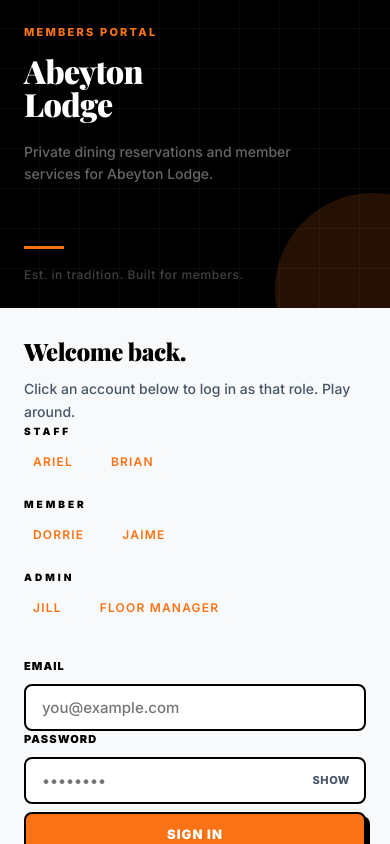
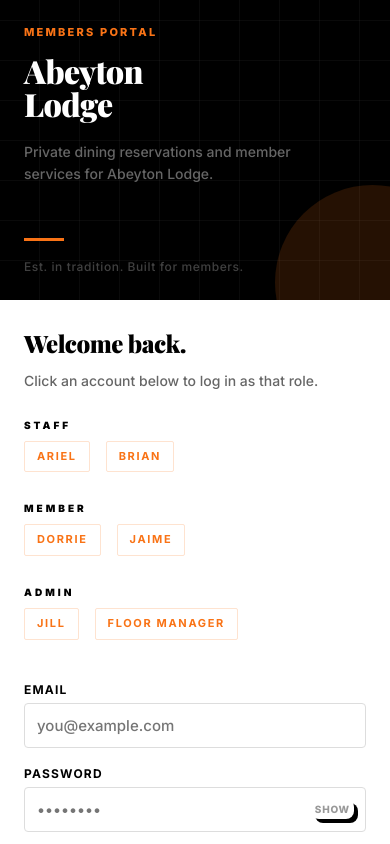
Before and after one commit to josdic1/aaa-frontend, a React (Vite) app: page /login in a window 390 px wide. Shown: the top 844 px of the page. Built offline with nearby package versions, Linux system fonts and the light colour scheme.

Commit message:
reuploading mobile hub jsx

```diff
--- a/src/pages/LoginPage.jsx
+++ b/src/pages/LoginPage.jsx
@@ -18,8 +18,6 @@ export function LoginPage() {
     setError("");
     setLoading(true);
 
-    // Resolve intended destination:
-    // 1. ?from= query param 2. location state 3. default home
     const queryParams = new URLSearchParams(location.search);
     const fromPath =
       queryParams.get("from") || location.state?.from?.pathname || "/";
@@ -39,6 +37,13 @@ export function LoginPage() {
     setPassword(p);
   };
 
+  // Helper to handle the boutique row data
+  const roleGroups = [
+    { role: "STAFF", names: ["Ariel", "Brian"] },
+    { role: "MEMBER", names: ["Dorrie", "Jaime"] },
+    { role: "ADMIN", names: ["Jill", "Floor Manager"] },
+  ];
+
   return (
     <div style={s.page}>
       {/* LEFT SECTION - Branding */}
@@ -55,30 +60,6 @@ export function LoginPage() {
           <div style={s.tagline}>
             Private dining reservations and member services for Abeyton Lodge.
           </div>
-
-          {/* Debug/Staff Links - Only visible in DEV */}
-          {import.meta.env.DEV && (
-            <div
-              style={{
-                marginTop: "20px",
-                display: "flex",
-                flexWrap: "wrap",
-                gap: "10px",
-              }}
-            >
-              {/* {["Staff1", "Staff2", "Sarah", "Jaime"].map((name) => (
-                <div
-                  key={name}
-                  style={s.debugLink}
-                  onClick={() =>
-                    fill(`${name.toLowerCase()}@josh.com`, "111111")
-                  }
-                >
-                  {name}
-                </div>
-              ))} */}
-            </div>
-          )}
         </div>
 
         <div style={s.leftFooter}>
@@ -92,26 +73,23 @@ export function LoginPage() {
         <div style={s.card}>
           <div style={s.cardHeader}>
             <h1
-              style={s.title}
-              onClick={
-                import.meta.env.DEV
-                  ? () => fill("josh@josh.com", "1111")
-                  : fill("josh@josh.com", "1111")
-              }
+              style={{ ...s.title, cursor: "pointer" }}
+              onClick={() => fill("josh@josh.com", "1111")}
             >
               Welcome back.
             </h1>
-            <p style={s.sub}>
-              Click an account below to log in as that role. Play around.
-            </p>
+            <p style={s.sub}>Click an account below to log in as that role.</p>
+
+            {/* BOUTIQUE HORIZONTAL ROWS */}
             <div
-              style={{ display: "flex", flexDirection: "column", gap: "20px" }}
+              style={{
+                display: "flex",
+                flexDirection: "column",
+                gap: "24px",
+                marginTop: "24px",
+              }}
             >
-              {[
-                { role: "STAFF", names: ["Ariel", "Brian"] },
-                { role: "MEMBER", names: ["Dorrie", "Jaime"] },
-                { role: "ADMIN", names: ["Jill", "Floor Manager"] },
-              ].map((group) => (
+              {roleGroups.map((group) => (
                 <div
                   key={group.role}
                   style={{
@@ -140,10 +118,11 @@ export function LoginPage() {
                       flexDirection: "row",
                       flexWrap: "nowrap",
                       overflowX: "auto",
-                      gap: "20px",
+                      gap: "16px",
                       msOverflowStyle: "none",
                       scrollbarWidth: "none",
                       WebkitOverflowScrolling: "touch",
+                      paddingBottom: "4px",
                     }}
                   >
                     {group.names.map((name) => (
@@ -151,7 +130,7 @@ export function LoginPage() {
                         key={name}
                         onClick={() =>
                           fill(
-                            `${name.toLowerCase().replace(" ", "")}@josh.com`,
+                            `${name.toLowerCase().replace(/\s/g, "")}@josh.com`,
                             "111111",
                           )
                         }
@@ -159,12 +138,14 @@ export function LoginPage() {
                           ...s.debugLink,
                           flex: "0 0 auto",
                           color: "#f97316",
-                          fontSize: "12px",
-                          fontWeight: "600",
+                          borderColor: "rgba(249, 115, 22, 0.2)",
+                          fontSize: "11px",
+                          fontWeight: "700",
                           textTransform: "uppercase",
-                          letterSpacing: "0.1em",
+                          letterSpacing: "0.15em",
                           cursor: "pointer",
                           whiteSpace: "nowrap",
+                          background: "transparent",
                         }}
                       >
                         {name}
@@ -179,19 +160,45 @@ export function LoginPage() {
           {error && <div style={s.alert}>{error}</div>}
 
           <form onSubmit={handleSubmit}>
-            <div className="field">
-              <label>Email</label>
+            <div className="field" style={{ marginBottom: "16px" }}>
+              <label
+                style={{
+                  display: "block",
+                  fontSize: "12px",
+                  fontWeight: 700,
+                  marginBottom: "4px",
+                  textTransform: "uppercase",
+                }}
+              >
+                Email
+              </label>
               <input
                 type="email"
                 value={email}
                 onChange={(e) => setEmail(e.target.value)}
                 placeholder="you@example.com"
                 required
+                style={{
+                  width: "100%",
+                  padding: "12px",
+                  borderRadius: "4px",
+                  border: "1px solid #ddd",
+                }}
               />
             </div>
 
-            <div className="field">
-              <label>Password</label>
+            <div className="field" style={{ marginBottom: "20px" }}>
+              <label
+                style={{
+                  display: "block",
+                  fontSize: "12px",
+                  fontWeight: 700,
+                  marginBottom: "4px",
+                  textTransform: "uppercase",
+                }}
+              >
+                Password
+              </label>
               <div style={{ position: "relative" }}>
                 <input
                   type={showPwd ? "text" : "password"}
@@ -199,6 +206,12 @@ export function LoginPage() {
                   onChange={(e) => setPassword(e.target.value)}
                   placeholder="••••••••"
                   required
+                  style={{
+                    width: "100%",
+                    padding: "12px",
+                    borderRadius: "4px",
+                    border: "1px solid #ddd",
+                  }}
                 />
                 <button
                   type="button"
@@ -214,7 +227,17 @@ export function LoginPage() {
               type="submit"
               disabled={loading}
               className="primary"
-              style={{ width: "100%", marginTop: "8px" }}
+              style={{
+                width: "100%",
+                padding: "14px",
+                background: "#000",
+                color: "#fff",
+                fontWeight: 800,
+                textTransform: "uppercase",
+                letterSpacing: "0.1em",
+                border: "none",
+                cursor: "pointer",
+              }}
             >
               {loading ? "Signing in..." : "Sign In"}
             </button>
@@ -228,7 +251,7 @@ export function LoginPage() {
 
           <p style={s.registerLink}>
             Don't have an account?{" "}
-            <Link to="/signup" style={{ fontWeight: 800 }}>
+            <Link to="/signup" style={{ fontWeight: 800, color: "#000" }}>
               Request access
             </Link>
           </p>
@@ -298,11 +321,11 @@ const s = {
   },
   debugLink: {
     fontSize: "12px",
-    color: "rgba(255,255,255,0.4)",
+    color: "rgba(0,0,0,0.4)",
     cursor: "pointer",
-    border: "1px solid rgba(255,255,255,0.1)",
-    padding: "4px 8px",
-    borderRadius: "4px",
+    border: "1px solid rgba(0,0,0,0.1)",
+    padding: "6px 12px",
+    borderRadius: "2px",
   },
   leftFooter: { position: "relative", zIndex: 1, marginTop: "40px" },
   rule: {
@@ -320,23 +343,26 @@ const s = {
   right: {
     display: "flex",
     alignItems: "center",
-    justifyCenter: "center",
+    justifyContent: "center",
     padding: "24px",
-    background: "var(--bg)",
+    background: "#fff",
   },
   card: { width: "100%", maxWidth: "400px" },
   cardHeader: { marginBottom: "36px" },
-  title: { fontSize: "clamp(24px, 6vw, 32px)", marginBottom: "8px" },
-  sub: { fontSize: "14px", color: "var(--muted)", fontWeight: 500 },
+  title: {
+    fontSize: "clamp(24px, 6vw, 32px)",
+    marginBottom: "8px",
+    fontWeight: 900,
+  },
+  sub: { fontSize: "14px", color: "#666", fontWeight: 500 },
   alert: {
     padding: "12px 16px",
-    border: "2px solid var(--red)",
-    borderRadius: "var(--radius-sm)",
+    border: "1px solid #fecaca",
+    borderRadius: "4px",
     background: "#fef2f2",
     color: "#b91c1c",
     fontSize: "13px",
     fontWeight: 600,
-    boxShadow: "4px 4px 0 var(--red)",
     marginBottom: "20px",
   },
   toggleBtn: {
@@ -346,11 +372,9 @@ const s = {
     transform: "translateY(-50%)",
     background: "none",
     border: "none",
-    boxShadow: "none",
-    color: "var(--muted)",
-    fontSize: "11px",
+    color: "#999",
+    fontSize: "10px",
     fontWeight: 800,
-    letterSpacing: "0.05em",
     textTransform: "uppercase",
     padding: "4px",
     cursor: "pointer",
@@ -362,18 +386,18 @@ const s = {
     gap: "12px",
     margin: "28px 0",
   },
-  dividerLine: { flex: 1, height: "2px", background: "var(--border)" },
+  dividerLine: { flex: 1, height: "1px", background: "#eee" },
   dividerText: {
     fontSize: "11px",
     fontWeight: 800,
     letterSpacing: "0.1em",
     textTransform: "uppercase",
-    color: "var(--muted)",
+    color: "#ccc",
   },
   registerLink: {
     textAlign: "center",
     fontSize: "13px",
-    color: "var(--muted)",
+    color: "#666",
     fontWeight: 500,
   },
 };
```
